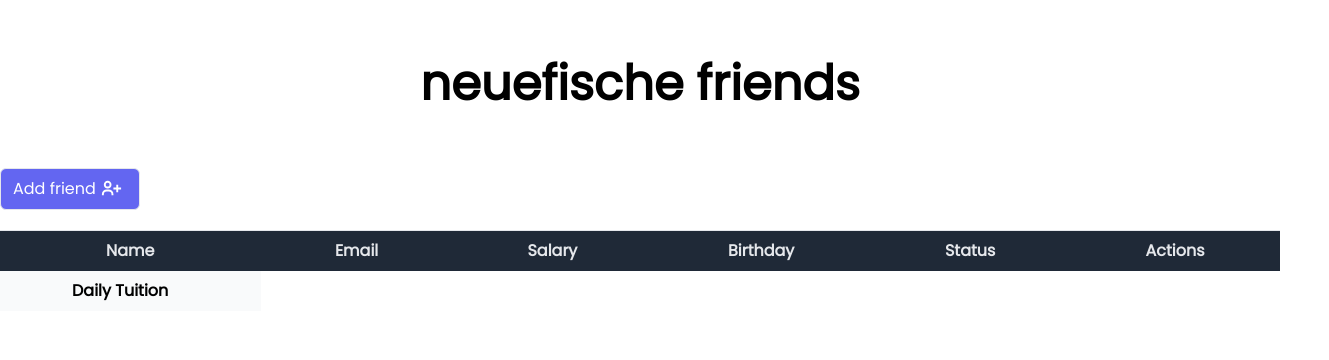
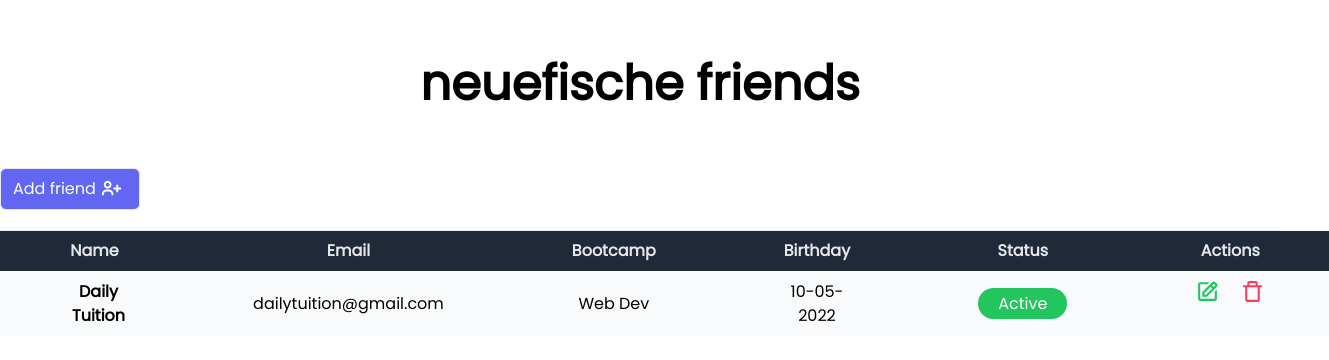
Before and after one commit to manukao/neuefisch-friends-crud-practise, a Next.js app: page / in a window 1280 px wide. Shown: the top 360 px of the page, 1329 px wide, since content can reach past the window. Built offline with nearby package versions, Linux system fonts and the light colour scheme.

Commit message:
prep table

```diff
--- a/components/table.js
+++ b/components/table.js
@@ -1,3 +1,5 @@
+import { BiEdit, BiTrashAlt } from "react-icons/bi";
+
 export default function Table() {
   return (
     <table className="min-w-full table-auto">
@@ -10,7 +12,7 @@
             <span className="text-gray-200">Email</span>
           </th>
           <th className="px-16 py-2">
-            <span className="text-gray-200">Salary</span>
+            <span className="text-gray-200">Bootcamp</span>
           </th>
           <th className="px-16 py-2">
             <span className="text-gray-200">Birthday</span>
@@ -31,6 +33,30 @@
               Daily Tuition
             </span>
           </td>
+          <td className="px-16 py-2 f">
+            <span className="">dailytuition@gmail.com</span>
+          </td>
+          <td className="px-16 py-2 f">
+            <span className="">Web Dev</span>
+          </td>
+          <td className="px-16 py-2 f">
+            <span className="">10-05-2022</span>
+          </td>
+          <td className="px-16 py-2 f">
+            <button className="cursor">
+              <span className="bg-green-500 text-white px-5 py-1 rounded-full">
+                Active
+              </span>
+            </button>
+          </td>
+          <td className="px-16 py-2 flex justify-around gap-5">
+            <button className="cursor">
+              <BiEdit size={25} color={"rgb(34,197,94)"}></BiEdit>
+            </button>
+            <button className="cursor">
+              <BiTrashAlt size={25} color={"rgb(244,63,94)"}></BiTrashAlt>
+            </button>
+          </td>
         </tr>
       </tbody>
     </table>
```
